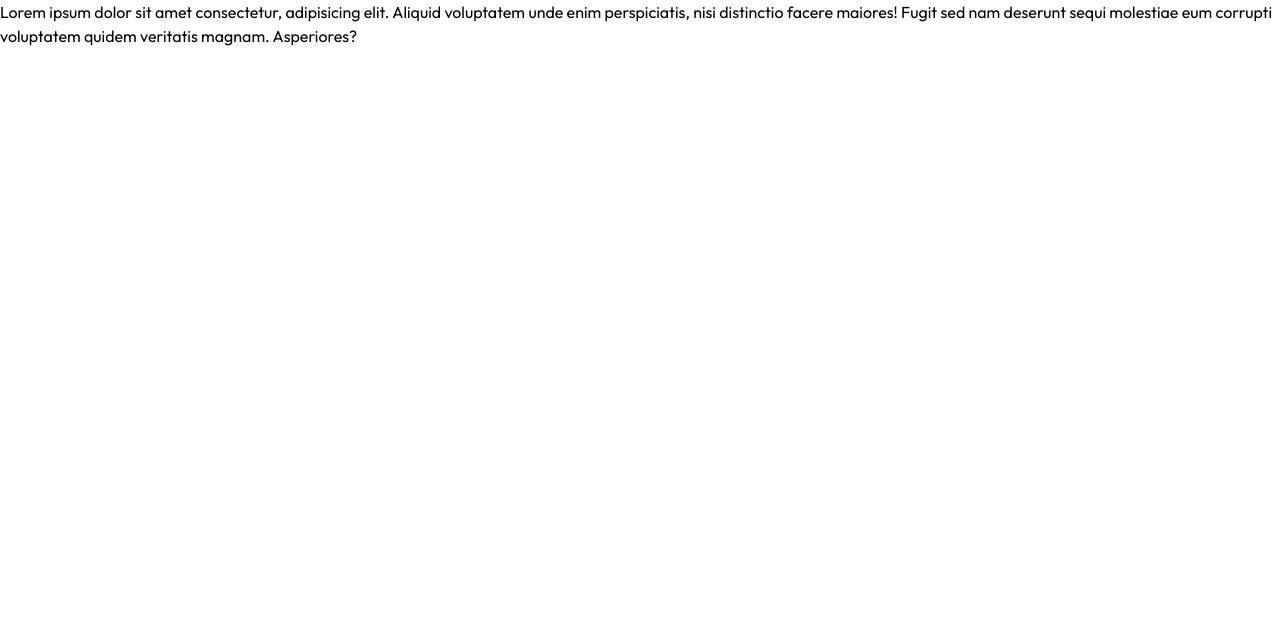
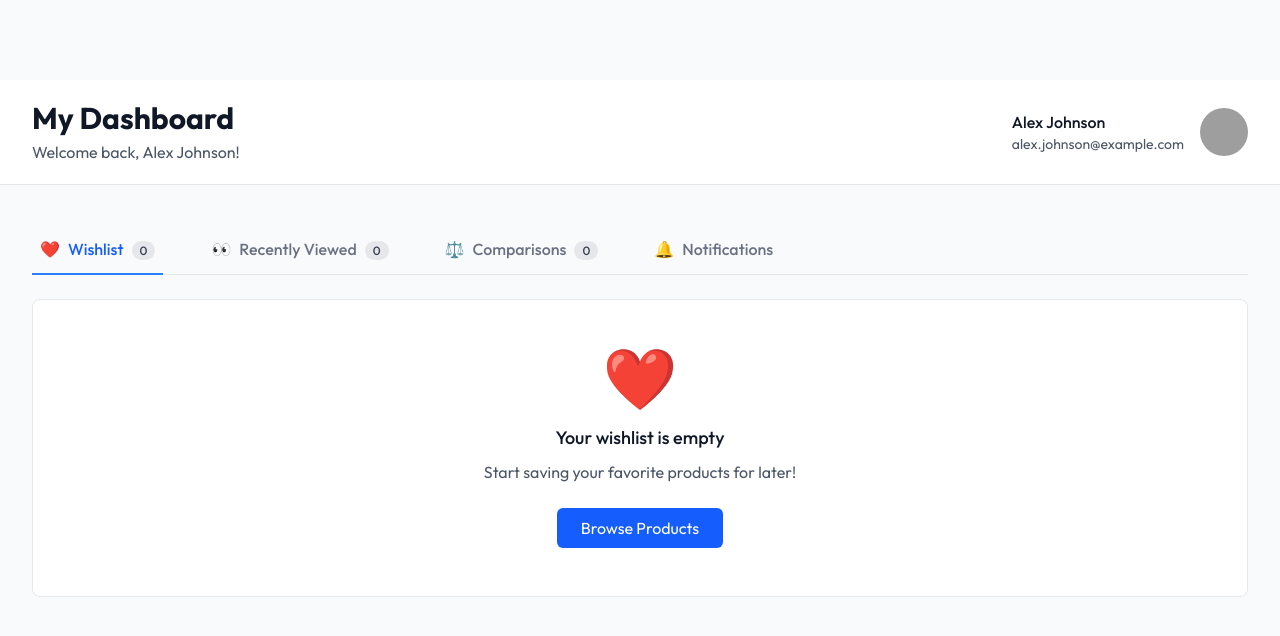
Before and after one commit to CODEMASTER-ABDULLAH-92/shopygram2, a Next.js app: page /dashboard/user in a window 1280 px wide. Shown: the top 636 px of the page. Built offline with nearby package versions, Linux system fonts and the light colour scheme; grey boxes are pictures that could not be loaded.

Commit message:
update the code

```diff
--- a/src/app/Components/Contact/WhatsappWidget.tsx
+++ b/src/app/Components/Contact/WhatsappWidget.tsx
@@ -70,7 +70,7 @@ export const WhatsAppWidget: React.FC = () => {
       {/* Overlay */}
       {isOpen && (
         <div
-          className="fixed inset-0 bg-black bg-opacity-10 z-40"
+          className="fixed inset-0  bg-opacity-10 z-40"
           onClick={() => setIsOpen(false)}
         />
       )}
--- a/src/app/dashboard/user/page.tsx
+++ b/src/app/dashboard/user/page.tsx
@@ -1,144 +1,144 @@
 
-// // 'use client';
+'use client';
 
-// // import React, { useState } from 'react';
-// // import { WishlistSection } from '@/app/Components/WishListSection';
-// // import { RecentlyViewedSection } from '@/app/Components/recentViwedSection';
-// // import { ComparisonSection } from '@/app/Components/ComparisonSection';
-// // import { NotificationPreferences } from '@/app/Components/Notification';
-// // import { mockUser, mockNotificationPreferences } from '../../../../public/assets';
-// // import { Comparison } from '@/app/types/engagment';
-// // import Image from 'next/image';
+import React, { useState } from 'react';
+import { WishlistSection } from '@/app/Components/WishListSection';
+import { RecentlyViewedSection } from '@/app/Components/recentViwedSection';
+import { ComparisonSection } from '@/app/Components/ComparisonSection';
+import { NotificationPreferences } from '@/app/Components/Notification';
+import { mockUser, mockNotificationPreferences } from '../../../../public/assets';
+import { Comparison } from '@/app/types/engagment';
+import Image from 'next/image';
 
-// // // ✅ Mock data (unchanged)
-// // const mockWishlist = [ /* ... */ ];
-// // const mockRecentlyViewed = [ /* ... */ ];
-// // const mockComparisons: Comparison[] = [ /* ... */ ];
+// ✅ Mock data (unchanged)
+const mockWishlist = [ /* ... */ ];
+const mockRecentlyViewed = [ /* ... */ ];
+const mockComparisons: Comparison[] = [ /* ... */ ];
 
-// // export default function UserDashboard() {
-// //   const [activeTab, setActiveTab] = useState('wishlist');
-// //   const [wishlist, setWishlist] = useState(mockWishlist);
-// //   const [recentlyViewed, setRecentlyViewed] = useState(mockRecentlyViewed);
-// //   const [comparisons, setComparisons] = useState(mockComparisons);
-// //   const [notificationPreferences, setNotificationPreferences] = useState(mockNotificationPreferences);
+export default function UserDashboard() {
+  const [activeTab, setActiveTab] = useState('wishlist');
+  const [wishlist, setWishlist] = useState(mockWishlist);
+  const [recentlyViewed, setRecentlyViewed] = useState(mockRecentlyViewed);
+  const [comparisons, setComparisons] = useState(mockComparisons);
+  const [notificationPreferences, setNotificationPreferences] = useState(mockNotificationPreferences);
 
-// //   // ✅ Handlers (unchanged)
-// //   const handleRemoveWishlistItem = (id: string) => setWishlist(wishlist.filter(item => item.id !== id));
-// //   const handleMoveToCart = (id: string) => console.log('Move to cart:', id);
-// //   const handleClearRecentlyViewed = () => setRecentlyViewed([]);
-// //   const handleRemoveRecentlyViewed = (id: string) => setRecentlyViewed(recentlyViewed.filter(item => item.id !== id));
-// //   const handleDeleteComparison = (id: string) => setComparisons(comparisons.filter(comp => comp.id !== id));
-// //   const handleNewComparison = () => console.log('Start new comparison');
-// //   const handlePreferenceChange = (id: string, enabled: boolean) => {
-// //     setNotificationPreferences(prefs =>
-// //       prefs.map(pref => pref.id === id ? { ...pref, enabled } : pref)
-// //     );
-// //   };
+  // ✅ Handlers (unchanged)
+  const handleRemoveWishlistItem = (id: string) => setWishlist(wishlist.filter(item => item.id !== id));
+  const handleMoveToCart = (id: string) => console.log('Move to cart:', id);
+  const handleClearRecentlyViewed = () => setRecentlyViewed([]);
+  const handleRemoveRecentlyViewed = (id: string) => setRecentlyViewed(recentlyViewed.filter(item => item.id !== id));
+  const handleDeleteComparison = (id: string) => setComparisons(comparisons.filter(comp => comp.id !== id));
+  const handleNewComparison = () => console.log('Start new comparison');
+  const handlePreferenceChange = (id: string, enabled: boolean) => {
+    setNotificationPreferences(prefs =>
+      prefs.map(pref => pref.id === id ? { ...pref, enabled } : pref)
+    );
+  };
 
-// //   const tabs = [
-// //     { id: 'wishlist', name: 'Wishlist', icon: '❤️', count: wishlist.length },
-// //     { id: 'recent', name: 'Recently Viewed', icon: '👀', count: recentlyViewed.length },
-// //     { id: 'comparison', name: 'Comparisons', icon: '⚖️', count: comparisons.length },
-// //     { id: 'notifications', name: 'Notifications', icon: '🔔' },
-// //   ];
+  const tabs = [
+    { id: 'wishlist', name: 'Wishlist', icon: '❤️', count: wishlist.length },
+    { id: 'recent', name: 'Recently Viewed', icon: '👀', count: recentlyViewed.length },
+    { id: 'comparison', name: 'Comparisons', icon: '⚖️', count: comparisons.length },
+    { id: 'notifications', name: 'Notifications', icon: '🔔' },
+  ];
 
-// //   return (
-// //     <div className="min-h-screen bg-gray-50 pt-14 sm:pt-20">
-// //       {/* Header */}
-// //       <div className="bg-white border-b border-gray-200">
-// //         <div className="max-w-7xl mx-auto px-4 sm:px-6 lg:px-8">
-// //           <div className="flex flex-col sm:flex-row items-start sm:items-center justify-between py-5 gap-4 sm:gap-6">
-// //             <div>
-// //               <h1 className="text-2xl sm:text-3xl font-bold text-gray-900">My Dashboard</h1>
-// //               <p className="text-gray-600 mt-1 text-sm sm:text-base">
-// //                 Welcome back, {mockUser.name}!
-// //               </p>
-// //             </div>
+  return (
+    <div className="min-h-screen bg-gray-50 pt-14 sm:pt-20">
+      {/* Header */}
+      <div className="bg-white border-b border-gray-200">
+        <div className="max-w-7xl mx-auto px-4 sm:px-6 lg:px-8">
+          <div className="flex flex-col sm:flex-row items-start sm:items-center justify-between py-5 gap-4 sm:gap-6">
+            <div>
+              <h1 className="text-2xl sm:text-3xl font-bold text-gray-900">My Dashboard</h1>
+              <p className="text-gray-600 mt-1 text-sm sm:text-base">
+                Welcome back, {mockUser.name}!
+              </p>
+            </div>
 
-// //             {/* User Profile */}
-// //             <div className="flex items-center gap-3 sm:gap-4 w-full sm:w-auto justify-between sm:justify-end">
-// //               <div className="flex flex-col text-sm sm:text-base">
-// //                 <p className="font-medium text-gray-900">{mockUser.name}</p>
-// //                 <p className="text-xs sm:text-sm text-gray-600 break-words sm:break-normal max-w-[200px] sm:max-w-none">
-// //                   {mockUser.email}
-// //                 </p>
-// //               </div>
-// //               <div className="relative w-10 h-10 sm:w-12 sm:h-12">
-// //                 <Image
-// //                   src={mockUser.avatar}
-// //                   alt={mockUser.name}
-// //                   fill
-// //                   sizes="(max-width: 640px) 40px, 48px"
-// //                   className="rounded-full object-cover"
-// //                   priority
-// //                 />
-// //               </div>
-// //             </div>
-// //           </div>
-// //         </div>
-// //       </div>
+            {/* User Profile */}
+            <div className="flex items-center gap-3 sm:gap-4 w-full sm:w-auto justify-between sm:justify-end">
+              <div className="flex flex-col text-sm sm:text-base">
+                <p className="font-medium text-gray-900">{mockUser.name}</p>
+                <p className="text-xs sm:text-sm text-gray-600 break-words sm:break-normal max-w-[200px] sm:max-w-none">
+                  {mockUser.email}
+                </p>
+              </div>
+              <div className="relative w-10 h-10 sm:w-12 sm:h-12">
+                <Image
+                  src={mockUser.avatar}
+                  alt={mockUser.name}
+                  fill
+                  sizes="(max-width: 640px) 40px, 48px"
+                  className="rounded-full object-cover"
+                  priority
+                />
+              </div>
+            </div>
+          </div>
+        </div>
+      </div>
 
-// //       {/* Body */}
-// //       <div className="max-w-7xl mx-auto px-3 sm:px-6 lg:px-8 py-6 sm:py-10">
-// //         {/* Tabs (Mobile) */}
-// //         <div className="sm:hidden mb-6">
-// //           <select
-// //             value={activeTab}
-// //             onChange={(e) => setActiveTab(e.target.value)}
-// //             className="w-full rounded-lg border border-gray-300 bg-white py-3 px-4 text-base focus:border-blue-500 focus:outline-none focus:ring-2 focus:ring-blue-200"
-// //           >
-// //             {tabs.map(tab => (
-// //               <option key={tab.id} value={tab.id}>
-// //                 {tab.icon} {tab.name} {tab.count !== undefined && `(${tab.count})`}
-// //               </option>
-// //             ))}
-// //           </select>
-// //         </div>
+      {/* Body */}
+      <div className="max-w-7xl mx-auto px-3 sm:px-6 lg:px-8 py-6 sm:py-10">
+        {/* Tabs (Mobile) */}
+        <div className="sm:hidden mb-6">
+          <select
+            value={activeTab}
+            onChange={(e) => setActiveTab(e.target.value)}
+            className="w-full rounded-lg border border-gray-300 bg-white py-3 px-4 text-base focus:border-blue-500 focus:outline-none focus:ring-2 focus:ring-blue-200"
+          >
+            {tabs.map(tab => (
+              <option key={tab.id} value={tab.id}>
+                {tab.icon} {tab.name} {tab.count !== undefined && `(${tab.count})`}
+              </option>
+            ))}
+          </select>
+        </div>
 
-// //         {/* Tabs (Desktop) */}
-// //         <div className="hidden sm:block border-b border-gray-200 mb-6">
-// //           <nav className="-mb-px flex space-x-6 lg:space-x-10 overflow-x-auto scrollbar-hide">
-// //             {tabs.map(tab => (
-// //               <button
-// //                 key={tab.id}
-// //                 onClick={() => setActiveTab(tab.id)}
-// //                 className={`whitespace-nowrap py-3 px-2 border-b-2 font-medium text-sm sm:text-base transition-colors ${
-// //                   activeTab === tab.id
-// //                     ? 'border-blue-500 text-blue-600'
-// //                     : 'border-transparent text-gray-500 hover:text-gray-700 hover:border-gray-300'
-// //                 }`}
-// //               >
-// //                 <span className="mr-2">{tab.icon}</span>
-// //                 {tab.name}
-// //                 {tab.count !== undefined && (
-// //                   <span className="ml-2 bg-gray-200 text-gray-700 py-0.5 px-2 rounded-full text-xs">
-// //                     {tab.count}
-// //                   </span>
-// //                 )}
-// //               </button>
-// //             ))}
-// //           </nav>
-// //         </div>
+        {/* Tabs (Desktop) */}
+        <div className="hidden sm:block border-b border-gray-200 mb-6">
+          <nav className="-mb-px flex space-x-6 lg:space-x-10 overflow-x-auto scrollbar-hide">
+            {tabs.map(tab => (
+              <button
+                key={tab.id}
+                onClick={() => setActiveTab(tab.id)}
+                className={`whitespace-nowrap py-3 px-2 border-b-2 font-medium text-sm sm:text-base transition-colors ${
+                  activeTab === tab.id
+                    ? 'border-blue-500 text-blue-600'
+                    : 'border-transparent text-gray-500 hover:text-gray-700 hover:border-gray-300'
+                }`}
+              >
+                <span className="mr-2">{tab.icon}</span>
+                {tab.name}
+                {tab.count !== undefined && (
+                  <span className="ml-2 bg-gray-200 text-gray-700 py-0.5 px-2 rounded-full text-xs">
+                    {tab.count}
+                  </span>
+                )}
+              </button>
+            ))}
+          </nav>
+        </div>
 
-// //         {/* Tab Content */}
-// //         <div className="mt-6">
-// //           {activeTab === 'wishlist' && (
-// //             <WishlistSection items={wishlist} onRemoveItem={handleRemoveWishlistItem} onMoveToCart={handleMoveToCart} />
-// //           )}
-// //           {activeTab === 'recent' && (
-// //             <RecentlyViewedSection items={recentlyViewed} onClear={handleClearRecentlyViewed} onRemoveItem={handleRemoveRecentlyViewed} />
-// //           )}
-// //           {activeTab === 'comparison' && (
-// //             <ComparisonSection comparisons={comparisons} onDeleteComparison={handleDeleteComparison} onNewComparison={handleNewComparison} />
-// //           )}
-// //           {activeTab === 'notifications' && (
-// //             <NotificationPreferences preferences={notificationPreferences} onPreferenceChange={handlePreferenceChange} />
-// //           )}
-// //         </div>
-// //       </div>
-// //     </div>
-// //   );
-// // }
+        {/* Tab Content */}
+        <div className="mt-6">
+          {activeTab === 'wishlist' && (
+            <WishlistSection items={wishlist} onRemoveItem={handleRemoveWishlistItem} onMoveToCart={handleMoveToCart} />
+          )}
+          {activeTab === 'recent' && (
+            <RecentlyViewedSection items={recentlyViewed} onClear={handleClearRecentlyViewed} onRemoveItem={handleRemoveRecentlyViewed} />
+          )}
+          {activeTab === 'comparison' && (
+            <ComparisonSection comparisons={comparisons} onDeleteComparison={handleDeleteComparison} onNewComparison={handleNewComparison} />
+          )}
+          {activeTab === 'notifications' && (
+            <NotificationPreferences preferences={notificationPreferences} onPreferenceChange={handlePreferenceChange} />
+          )}
+        </div>
+      </div>
+    </div>
+  );
+}
 
 
 // 'use client';
@@ -347,14 +347,14 @@
 // }
 
 
-import React from 'react'
+// import React from 'react'
 
-const Page = () => {
-  return (
-    <div>
-      Lorem ipsum dolor sit amet consectetur, adipisicing elit. Aliquid voluptatem unde enim perspiciatis, nisi distinctio facere maiores! Fugit sed nam deserunt sequi molestiae eum corrupti voluptatem quidem veritatis magnam. Asperiores?
-    </div>
-  )
-}
+// const Page = () => {
+//   return (
+//     <div>
+//       Lorem ipsum dolor sit amet consectetur, adipisicing elit. Aliquid voluptatem unde enim perspiciatis, nisi distinctio facere maiores! Fugit sed nam deserunt sequi molestiae eum corrupti voluptatem quidem veritatis magnam. Asperiores?
+//     </div>
+//   )
+// }
 
-export default Page
+// export default Page
--- a/tsconfig.json
+++ b/tsconfig.json
@@ -22,6 +22,6 @@
       "@/*": ["./src/*"]
     }
   },
-  "include": ["next-env.d.ts", "**/*.ts", "**/*.tsx", ".next/types/**/*.ts"],
+  "include": ["next-env.d.ts", "**/*.ts", "**/*.tsx", ".next/types/**/*.ts", "src/app/dashboard/user/page.tsx"],
   "exclude": ["node_modules"]
 }
```
Also changed, not shown: src/app/page.tsx (+5 -4 lines), public/w1.png (added).
